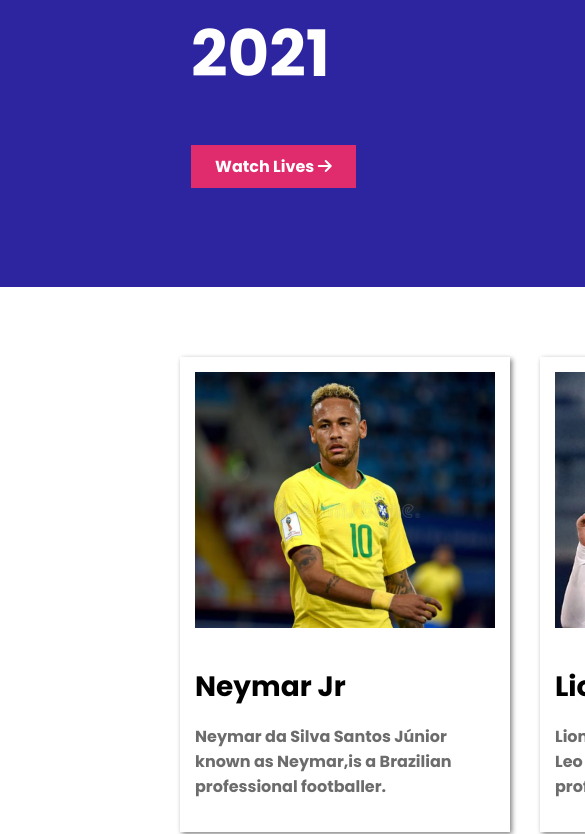
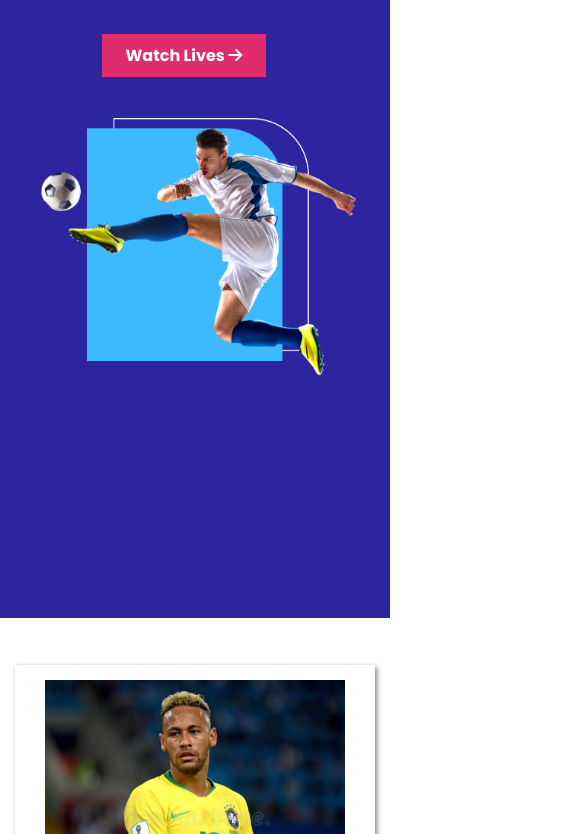
Before and after one commit to Sagar-Mazumder/responsive-football, a plain HTML site: page index.html in a window 390 px wide. Shown: the part 390-1224 px from the top of the page, 585 px wide, since content can reach past the window. Drawn offline with Linux system fonts and the light colour scheme.

Commit message:
responsive

```diff
--- a/style.css
+++ b/style.css
@@ -2,23 +2,30 @@
        fonts
 -----------------*/
 @import url('https://fonts.googleapis.com/css2?family=Poppins:wght@700&display=swap');
+
 /*--------------------------
           body-styles
 -----------------------------*/
 body {
     font-family: 'Poppins', sans-serif;
-    margin: 0%;
-    padding: 0%;
+    margin: 0;
+    padding: 0;
     background-color: white;
-    width: 1440px;
+
+
 }
+
 /*--------------------
     thumbnail styles
 ----------------------*/
+
 .thumbnail-section {
     background-color: #2D25A0;
-    height: 677px;
+    padding-bottom: 86px;
+    width: 100%;
+
 }
+
 .banner {
     display: flex;
     justify-content: space-evenly;
@@ -27,11 +34,13 @@ body {
     padding-right: 150px;
     padding-bottom: 86px;
 }
+
 .banner-title h2 {
     font-weight: bold;
     font-size: 64px;
     color: #FFFFFF;
 }
+
 .live a {
     text-decoration: none;
     color: white;
@@ -40,18 +49,21 @@ body {
     padding: 10px 24px;
     background-color: #E02C6D;
 }
+
 .banner-photo img {
     width: 556.01px;
     height: 438px;
 
 }
+
 /*---------------
-     image hove
+     image hover
 -----------------*/
 .banner-photo:hover {
     transform: scale(0.5);
     transition: transform 1s 0.1s;
 }
+
 /*--------------------
     article styles
 ----------------------*/
@@ -64,9 +76,11 @@ body {
     padding-left: 180px;
     padding-right: 210px;
 }
+
 article {
     box-shadow: 2px 2px 5px gray;
 }
+
 .article-cover img {
     margin-right: 15px;
     margin-left: 15px;
@@ -75,10 +89,12 @@ article {
     width: 300px;
     height: 256px
 }
+
 .heading {
     margin: 15px;
     font-size: 28px;
 }
+
 .description p {
     margin-left: 15px;
     margin-right: 15px;
@@ -86,71 +102,151 @@ article {
     font-size: 16px;
     color: #6C6C6C;
 }
+
 /*-----------------------
     winners-moment-photo-syle
 ---------------------------*/
-.winners-photo
-{
+.winners-photo {
     margin-top: 130px;
     display: flex;
     flex-direction: column;
     align-items: center;
 }
-.champ-title
-{
+
+.champ-title {
     font-size: 30px;
-    color:#2D25A0;
+    color: #2D25A0;
 }
-.photos img
-{
+
+.photos img {
     width: 400px;
     height: 256px;
 }
+
 /*-----------------------
     winning-moment-video-style
 ---------------------------*/
-.final-match
-{
+.final-match {
     margin-top: 130px;
     display: flex;
     flex-direction: column;
     align-items: center;
 }
+
 /*-----------------------------
         footer style
 -------------------------------*/
-.football-footer
-{
+.football-footer {
     margin-top: 158px;
 }
-.football-cover
- {
+
+.football-cover {
     display: flex;
     flex-direction: column;
     justify-content: center;
     align-items: center;
 }
-.cover-info
-{
+
+.cover-info {
     display: flex;
     flex-direction: column;
     justify-content: center;
     align-items: center;
 }
-.cover-img img
 
-{
+.cover-img img {
     width: 483.87px;
     height: 110px;
 }
-.img-icons i
- {
+
+.img-icons i {
     Width: 32px;
     height: 32px;
     padding-left: 10px;
     color: #969BAB;
 }
-.copy-right
-{
+
+.copy-right {
     font-size: 18px;
 }
+
+/*----------------------
+      media quaries
+ ---------------------*/
+/*---------------------
+        mobile devices
+     pixel-2 411*731(76%)
+---------------------- */
+@media only screen and (max-width:600px) {
+    body {
+        width: 100%;
+    }
+
+    section {
+        width: 100%;
+
+    }
+
+    .banner {
+
+        flex-direction: column;
+
+        align-items: center;
+
+    }
+
+    .banner-title h2 {
+        font-size: 36px;
+
+    }
+
+    .banner-photo img {
+        margin-top: 50px;
+        width: 318px;
+        height: 259.17px;
+        margin-bottom: 61.83px;
+    }
+
+    .articles {
+        display: grid;
+        grid-template-columns: repeat(1, 1fr);
+        padding: 0%;
+        margin-top: 47px;
+    }
+
+    .article {
+        display: flex;
+        flex-direction: column;
+        align-items: center;
+        margin-left: 15px;
+        margin-right: 15px;
+    }
+
+    .winners-photo {
+        display: flex;
+        flex-direction: column;
+
+    }
+
+    .photos img {
+        width: 100%;
+    }
+
+
+    iframe {
+        width: 400px;
+    }
+
+    footer {
+        display: flex;
+        flex-direction: column;
+        justify-content: center;
+        align-items: center;
+    }
+
+    .cover-img img {
+        width: 100%;
+    }
+
+
+}
```
Also changed, not shown: index.html (+5 -1 lines).
